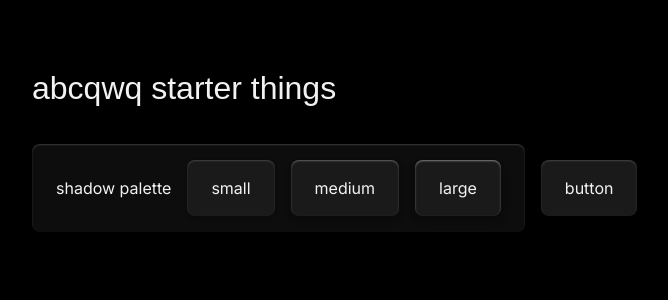
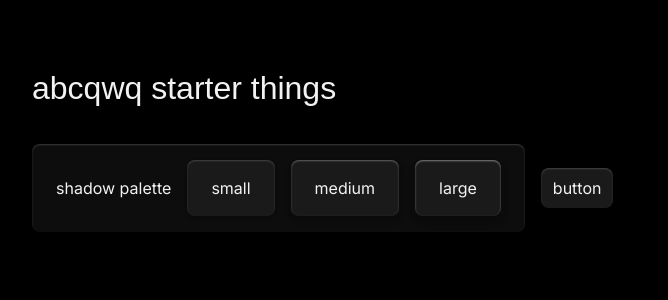
Before and after one commit to abcqwq/nextqwq-starter, a Next.js app: page / in a window 1280 px wide. Shown: the top 300 px of the page, without its empty margins (224-892 px from the left). Built offline with nearby package versions, Linux system fonts and the light colour scheme; no server answers; a web font is replaced by a local one.

Commit message:
feat: update Button padding and add border and highlight color constants

```diff
--- a/src/components/Button.tsx
+++ b/src/components/Button.tsx
@@ -8,7 +8,7 @@ const Container = styled.button`
   font: inherit;
   color: inherit;
 
-  padding: ${16 / 16}rem ${24 / 16}rem;
+  padding: ${8 / 16}rem ${12 / 16}rem;
   border-radius: ${8 / 16}rem;
 
   box-shadow: var(--shadow);
--- a/src/consts/COLORS.ts
+++ b/src/consts/COLORS.ts
@@ -24,6 +24,9 @@ export const LIGHT_COLORS = {
   '--color-text-1': 'hsl(0deg 0% 5%)',
   '--color-text-2': 'hsl(0deg 0% 30%)',
 
+  '--border-base': 'solid 1px hsl(0deg 0% 75%)',
+  '--highlight-base': 'solid 1px hsl(0deg 0% 90%)',
+
   ...COMMON_COLORS
 };
 
@@ -36,5 +39,8 @@ export const DARK_COLORS = {
   '--color-text-1': 'hsl(0deg 0% 95%)',
   '--color-text-2': 'hsl(0deg 0% 70%)',
 
+  '--border-base': 'solid 1px hsl(0deg 0% 30%)',
+  '--highlight-base': 'solid 1px hsl(0deg 0% 60%)',
+
   ...COMMON_COLORS
 };
```
